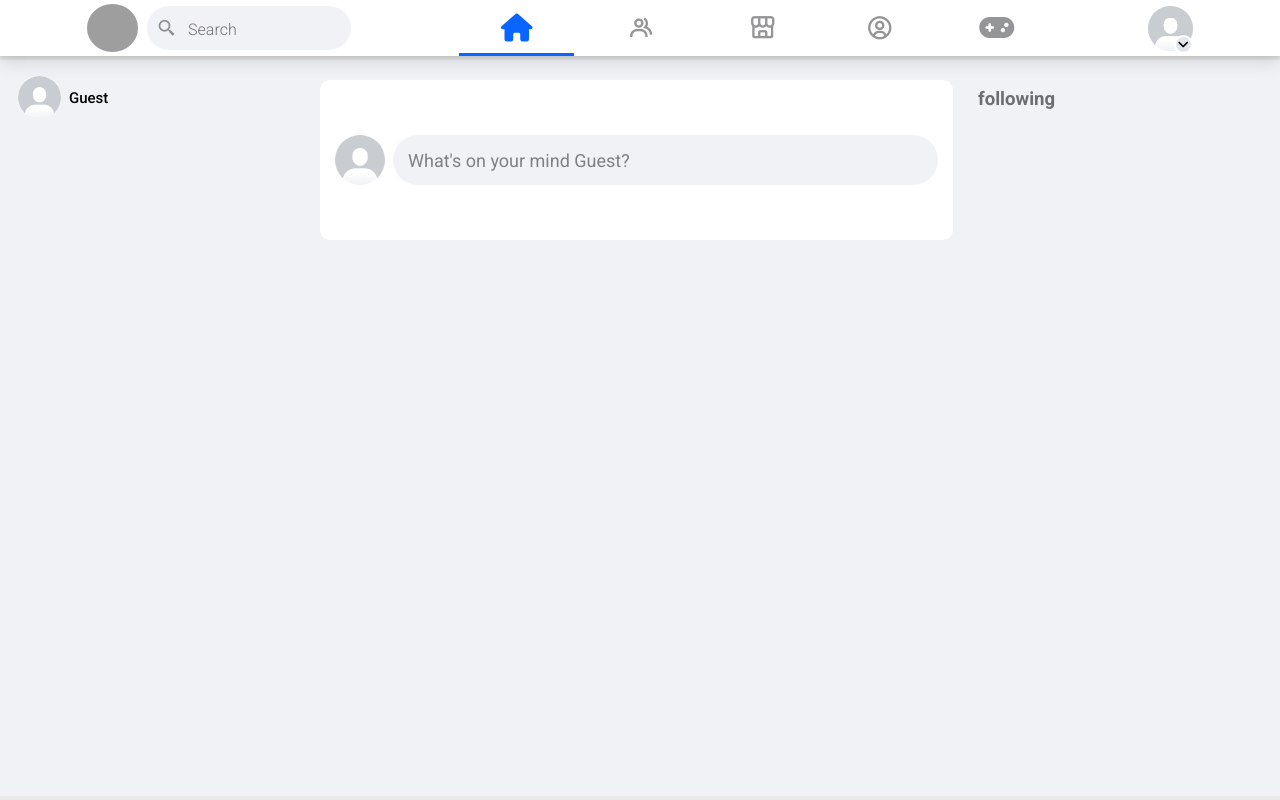
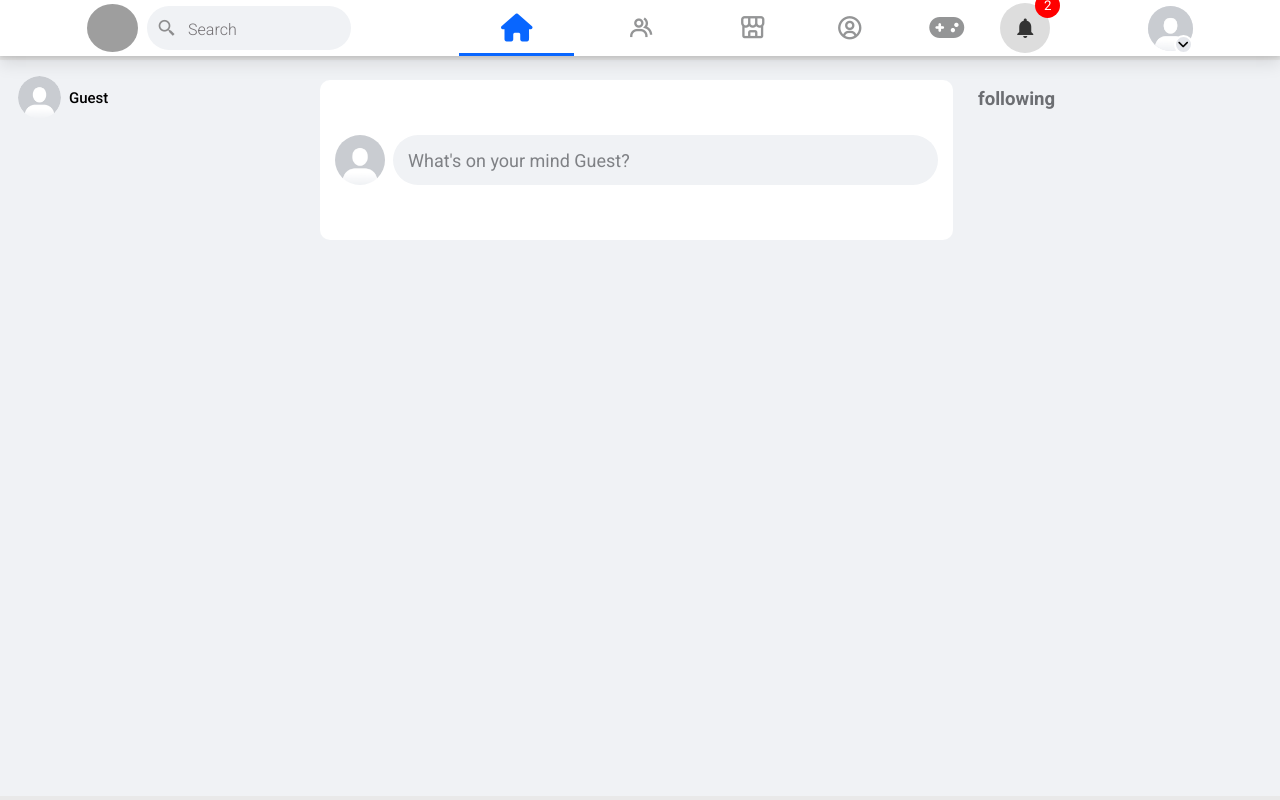
Before and after one commit to FJD20/facebook-clone, a PHP site: page /mainpage.php in a window 1280 px wide. Run offline with PHP 8.4, Linux system fonts and the light colour scheme; the visitor is signed in with stand-in values (Sample User, id 1); data that the repository does not hold is empty; grey boxes are pictures that could not be loaded.

Commit message:
Notification
added Some style

```diff
--- /dev/null
+++ b/MIDTERM/CSS/notification.css
@@ -0,0 +1,36 @@
+
+.icon-button {
+    position: relative;
+    display: flex;
+    align-items: center;
+    justify-content: center;
+    width: 50px;
+    height: 50px;
+    color: #333333;
+    background: #dddddd;
+    border: none;
+    outline: none;
+    border-radius: 50%;
+  }
+
+  .icon-button:hover {
+    cursor: pointer;
+  }
+
+  .icon-button:active {
+    background: #cccccc;
+  }
+
+  .icon-button__badge {
+    position: absolute;
+    top: -10px;
+    right: -10px;
+    width: 25px;
+    height: 25px;
+    background: red;
+    color: #ffffff;
+    display: flex;
+    justify-content: center;
+    align-items: center;
+    border-radius: 50%;
+  }
--- a/MIDTERM/Code/Profile/profile_content.php
+++ b/MIDTERM/Code/Profile/profile_content.php
@@ -5,7 +5,6 @@ include '../Connection.php';
 if (isset($_POST['load_content'])) {
     $user_id = $_POST['user_id'];
 
-    // Prepare the SQL query
     $query = "SELECT
         post_table.id AS post_id,
         post_table.user_id,
--- a/MIDTERM/mainpage.php
+++ b/MIDTERM/mainpage.php
@@ -42,7 +42,9 @@ $loggedInUserId = isset($_SESSION['user_id']) ? $_SESSION['user_id'] : null;
     <meta charset="UTF-8">
     <meta name="viewport" content="width=device-width, initial-scale=1.0">
     <title>Home</title>
+    <link href="https://fonts.googleapis.com/icon?family=Material+Icons" rel="stylesheet">
     <link rel="stylesheet" href="./CSS/mainpage.css">
+    <link rel="stylesheet" href="./CSS/notification.css">
     <link href='https://unpkg.com/boxicons@2.1.4/css/boxicons.min.css' rel='stylesheet'>
     <link rel="stylesheet" href="https://cdnjs.cloudflare.com/ajax/libs/font-awesome/6.5.2/css/all.min.css" integrity="sha512-SnH5WK+bZxgPHs44uWIX+LLJAJ9/2PkPKZ5QiAj6Ta86w+fsb2TkcmfRyVX3pBnMFcV7oQPJkl9QevSCWr3W6A==" crossorigin="anonymous" referrerpolicy="no-referrer" />
 </head>
@@ -81,6 +83,12 @@ $loggedInUserId = isset($_SESSION['user_id']) ? $_SESSION['user_id'] : null;
             </div>
             <div class="FBC games">
                 <i class="fa-solid fa-gamepad" id="gamesIcon"></i>
+            </div>
+            <div class="notification">
+            <button type="button" class="icon-button">
+                <span class="material-icons">notifications</span>
+                <span class="icon-button__badge">2</span>
+            </button>
             </div>
         </div>
         <!-- <div class="fb-menu">
```
Also changed, not shown: MIDTERM/Code/Profile/profile_user.php (deleted).
